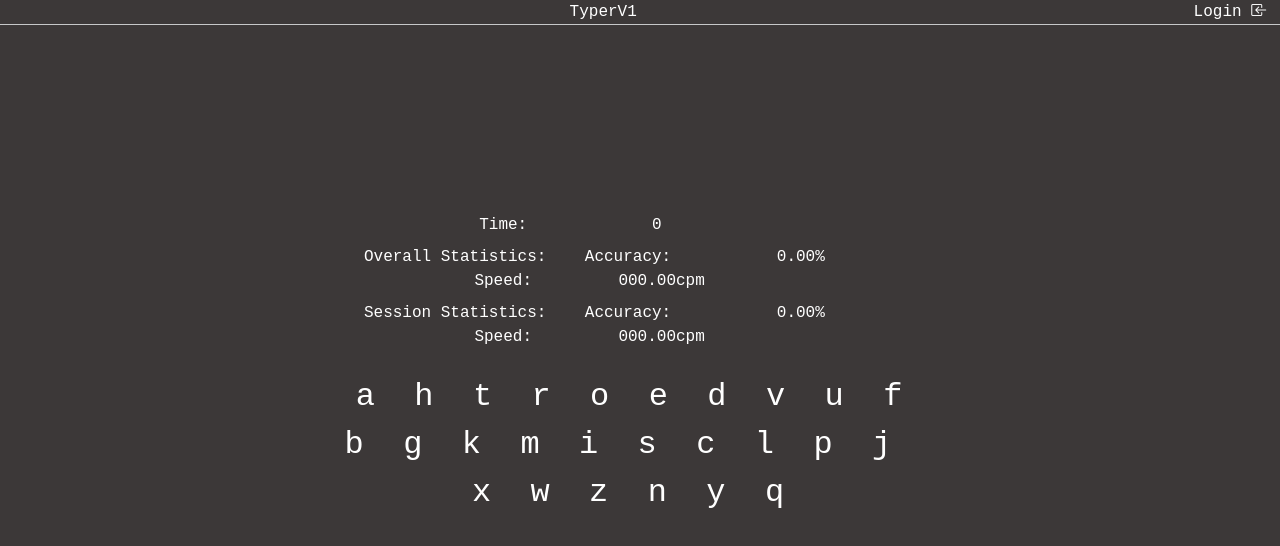
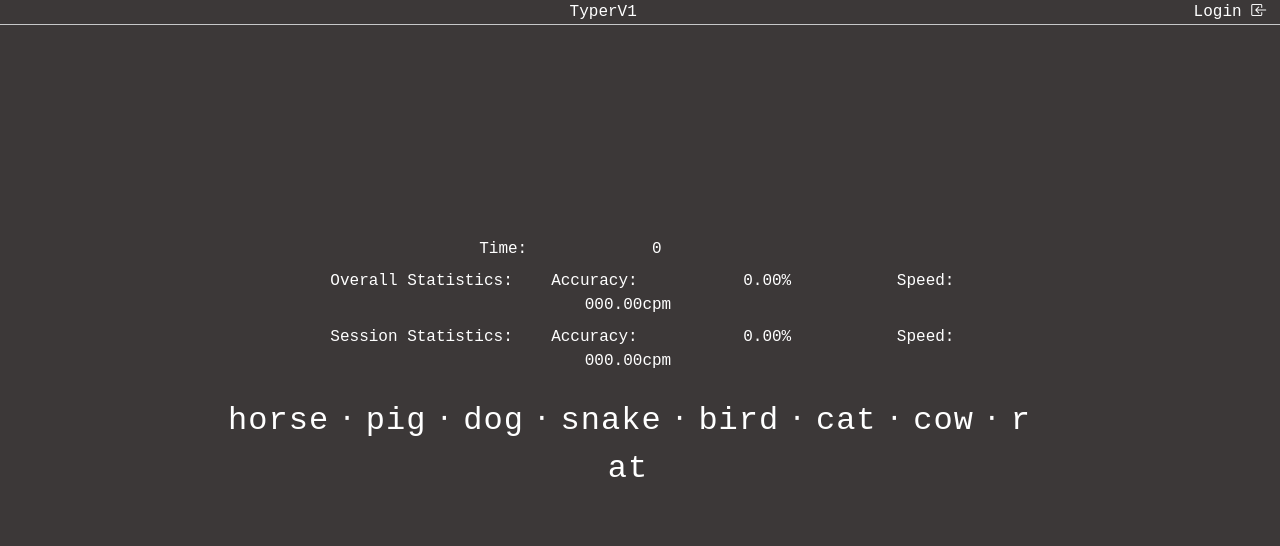
Before and after one commit to hajile7/TyperV1, an Angular app: page /Home in a window 1280 px wide. Shown: the top 546 px of the page. Built offline with nearby package versions, Linux system fonts and the light colour scheme.

Commit message:
Full words implemented, sans calculations. Minor layout changes

```diff
--- a/src/app/app.routes.ts
+++ b/src/app/app.routes.ts
@@ -1,9 +1,9 @@
 import { Routes } from '@angular/router';
-import { TypingSpaceComponent } from './components/typing-space/typing-space.component';
 import { LoginComponent } from './components/login/login.component';
+import { WordTypingSpaceComponent } from './components/word-typing-space/word-typing-space.component';
 
 export const routes: Routes = [
-    {path: "Home", component: TypingSpaceComponent},
+    {path: "Home", component: WordTypingSpaceComponent},
     {path: "Login", component: LoginComponent},
     {path: "**", redirectTo: "Home", pathMatch: "full"}
 ];
--- a/src/app/components/typing-space/typing-space.component.ts
+++ b/src/app/components/typing-space/typing-space.component.ts
@@ -17,8 +17,6 @@ export class TypingSpaceComponent {
   numbers: string[] = ['0','1', '2', '3', '4', '5','6','7','8','9']
 
   symbols: string[] = [']', '[', '(',')','{','}','|','&','^','~','`','@','#','$','%',',','.','!','?',';',':','\'','\"','\\','/','-','+','*','=','<','>']
-
-  words: string[] = ['cat', 'dog', 'horse', 'cow', 'pig']
 
   correctStatus: boolean[] = [];
 
--- /dev/null
+++ b/src/app/components/word-typing-space/word-typing-space.component.css
@@ -0,0 +1,3 @@
+:focus{
+    outline: none;
+}
--- /dev/null
+++ b/src/app/components/word-typing-space/word-typing-space.component.html
@@ -0,0 +1,48 @@
+<div class="container-fluid d-flex align-items-center" style="height: 90vh; padding-bottom: 5vh;">
+    <div class="row w-100">
+        <div class="col-8 offset-2 stats-bar">
+            Time:&ensp;
+            <span class="stats-span" *ngIf="elapsedTime < 10000">
+              {{elapsedTime}}
+            </span>
+            <span class="stats-span" *ngIf="elapsedTime > 10000">
+              0
+            </span>
+          </div>
+          <div class="col-8 offset-2 stats-bar">
+            <span class="stats-span">
+              Overall Statistics:&emsp;
+            </span>
+            Accuracy:&ensp;
+            <span class="stats-span">
+              {{this.totalAccuracy.toFixed(2) + "%"}}
+            </span>
+            &emsp;Speed:&ensp;
+            <span class="stats-span">
+              {{ totalSpeed === 0 ? placeholderSpeed : totalSpeed.toFixed(2) + "cpm" }}
+            </span>
+          </div>
+          <div class="col-8 offset-2 stats-bar">
+            <span class="stats-span">
+              Session Statistics:&emsp;
+            </span>
+            Accuracy:&ensp;
+            <span class="stats-span">
+              {{this.accuracy}}
+            </span>
+            &emsp;Speed:&ensp;
+            <span class="stats-span">
+              {{ speed === 'Infinitycpm' || speed === 'N/A' ? placeholderSpeed : speed }}
+            </span>
+          </div>
+          <div #textInput class="col-8 offset-2 text-center" tabindex="0" (keydown)="onInput($event)" style="font-size: 2rem; padding-top: 2vh;">
+            <span *ngFor="let char of testArr; let i = index">
+              <span *ngIf="i == currIndex" class="cursor"></span><span class="zero-width"></span>
+              <span style="display: inline-block;" *ngIf="testArr[i] != '1'" [ngClass]="{'correct': correctStatus[i], 'incorrect': correctStatus[i] === false}">
+                {{char}}
+              </span>
+              <span style="margin-left: 1vw; margin-right: 1vw;" *ngIf="testArr[i] == '1' && i < testArr.length - 1" [ngClass]="{'correct': correctStatus[i], 'incorrect': correctStatus[i] == false}">&#8901;</span>
+          </span>
+          </div>
+    </div>
+</div>
--- /dev/null
+++ b/src/app/components/word-typing-space/word-typing-space.component.ts
@@ -0,0 +1,158 @@
+import { CommonModule } from '@angular/common';
+import { Component, ElementRef, ViewChild } from '@angular/core';
+
+@Component({
+  selector: 'app-word-typing-space',
+  standalone: true,
+  imports: [CommonModule],
+  templateUrl: './word-typing-space.component.html',
+  styleUrl: './word-typing-space.component.css'
+})
+export class WordTypingSpaceComponent {
+
+  //Word arrays
+
+  letters: string[] = ['a', 'b', 'c', 'd','e', 'f', 'g', 'h','i', 'j', 'k', 'l','m', 'n', 'o', 'p', 'q', 'r', 's','t','u','v','w','x','y','z'];
+
+  words: string[] = ["cow", "cat", "dog", "snake", "horse", "bird", "pig", "rat"];
+
+  testArr: string[] = this.convertToCharArr(this.shuffleArray(this.words));
+
+  //Time
+
+  startTime: number = 0;
+
+  currentTime: number = 0;
+
+  elapsedTime: number = 0;
+
+  //Accuracy
+
+  accuracy: string = "0.00%";
+
+  totalAccuracy: number = 0;
+
+  accuracyArr: number[] = [];
+
+  //Speed
+
+  speed: string = "000.00cpm";
+
+  totalSpeed: number = 0;
+
+  speedArr: number[] = [];
+
+  placeholderSpeed: string = "000.00cpm";
+
+  //Correct Status
+
+  correctStatus: boolean[] = [];
+
+  correct: boolean = false;
+
+  //Key Counters
+
+  excludedKeysPressed: number = 0;
+
+  includedKeysPressed: number = 0;
+
+  correctSpaces: number = 0;
+
+  correctKeys: number = 0;
+
+  //Others
+
+  currIndex: number = 0;
+
+  currChar: string = this.testArr[0];
+
+  prevChar: string = "";
+
+  @ViewChild('textInput') textInput?: ElementRef;
+
+  //Functions
+
+  ngAfterViewInit() {
+    this.textInput?.nativeElement.focus();
+  }
+
+  onInput(event: any) {
+    const lastTypedChar: string = event.key;
+
+    if(!this.letters.includes(lastTypedChar) && !(lastTypedChar == "Backspace" || lastTypedChar == "Shift" || lastTypedChar == " ")) {
+      this.excludedKeysPressed++;
+    }
+
+    if(this.letters.includes(lastTypedChar) || lastTypedChar == " ") {
+      this.includedKeysPressed++;
+      if (this.currIndex < this.testArr.length - 1) {
+        this.currIndex++;
+      }
+      if (this.currChar == '1' && lastTypedChar == " ") {
+        this.correct = true;
+        this.correctSpaces++;
+        this.correctKeys++;
+        this.correctStatus.push(true);
+      }
+      else if (this.currChar == lastTypedChar) {
+        this.correct = true;
+        this.correctKeys++;
+        this.correctStatus.push(true);
+      }
+      else {
+        this.correct = false;
+        this.correctStatus.push(false);
+      }
+    }
+
+    // this.calcAccuracy();
+    // this.calcSpeed();
+       this.getNextChar();
+
+  }
+
+  getNextChar() {
+    this.prevChar = this.currChar;
+    this.currChar = this.testArr[this.includedKeysPressed];
+    if(this.includedKeysPressed == this.testArr.length - 1) {
+      this.startNewInstance();
+    }
+  }
+
+  startNewInstance() {
+    // this.calcTotalAccuracy();
+    // this.calcTotalSpeed();
+    this.includedKeysPressed = 0;
+    this.excludedKeysPressed = 0;
+    // this.totalKeysPressed = 0;
+    this.correctKeys = 0;
+    this.accuracy = "00.00%";
+    this.correctStatus = [];
+    this.testArr = this.convertToCharArr(this.shuffleArray(this.words));
+    this.currChar = this.testArr[0];
+    this.startTime = 0;
+    this.elapsedTime = 0;
+    this.speed = "000.00cpm"
+    this.currIndex = 0;
+  }
+
+  convertToCharArr(words: string[]): string[] {
+    let result: string[] = [];
+    words.forEach(word => {
+      result = result.concat(word.split(''));
+      result.push("1")
+    });
+    return result;
+  }
+
+  shuffleArray(arr: string[]): string[] {
+    let currIndex: number = arr.length;
+    while(currIndex != 0) {
+      let randIndex: number = Math.floor(Math.random() * currIndex);
+      currIndex--;
+      [arr[currIndex], arr[randIndex]] = [arr[randIndex], arr[currIndex]];
+    }
+    return arr;
+  }
+
+}
```
Also changed, not shown: 1 other file (tests, documents, lock files or other folders).
